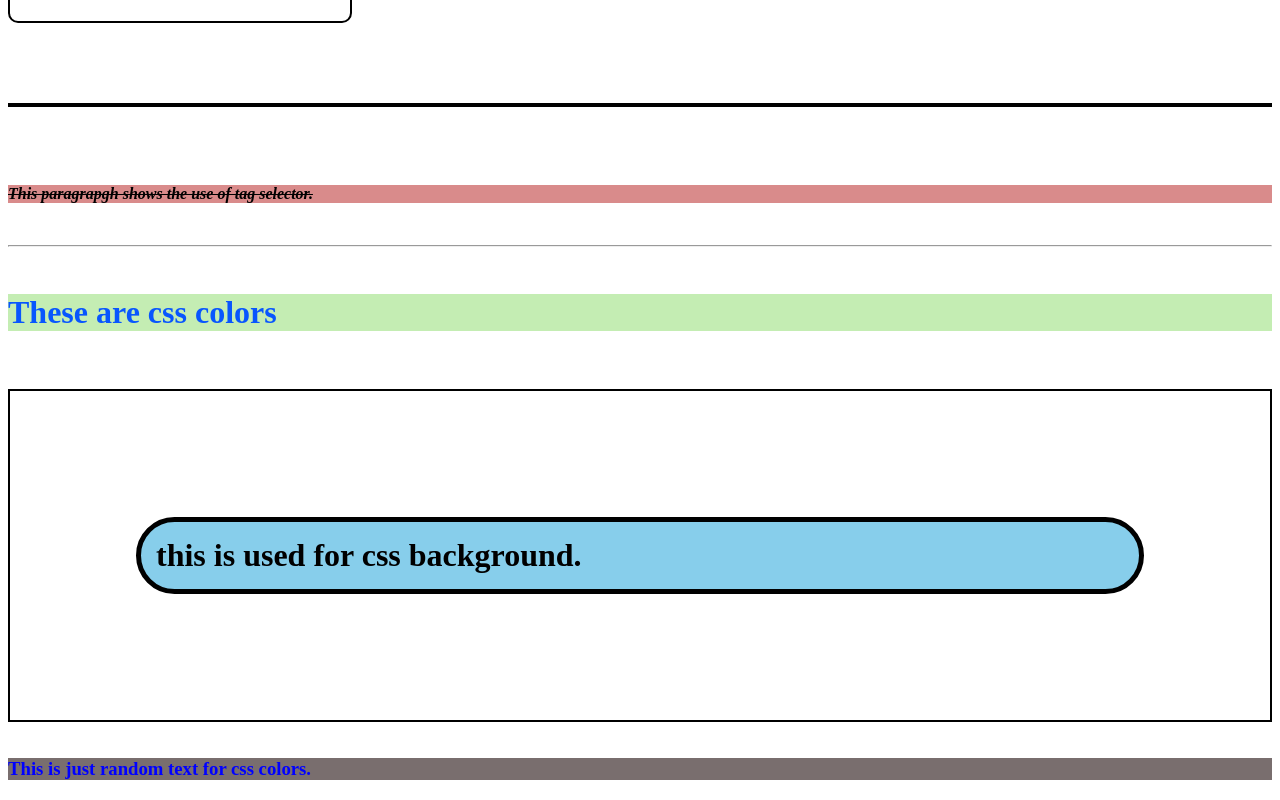
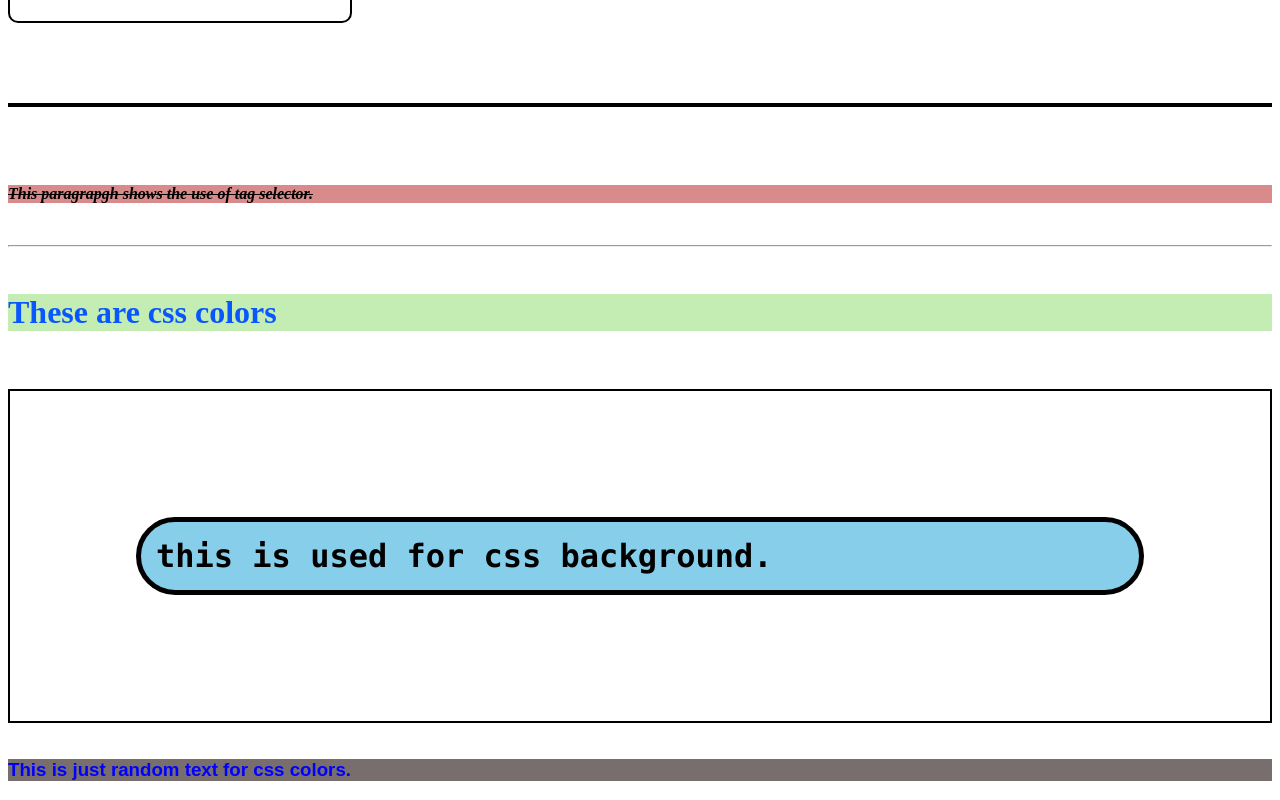
Before and after one commit to shivamsharma7421/Web-dev-class, a plain HTML site: page index.html in a window 1280 px wide. Shown: the part 2564-3364 px from the top of the page. Drawn offline with Linux system fonts and the light colour scheme.

Commit message:
CSS Fonts

```diff
--- a/styles.css
+++ b/styles.css
@@ -19,9 +19,12 @@ p{
     border-radius: 50px;
     margin: 10%;
     padding: 15px;
+    font-family: "Lucida Console", "Courier New", monospace;
+
 }
 
 .three{
     background-color: rgb(121, 110, 110);
     color: blue;
+    font-family: Arial, Helvetica, sans-serif;
 }
```
